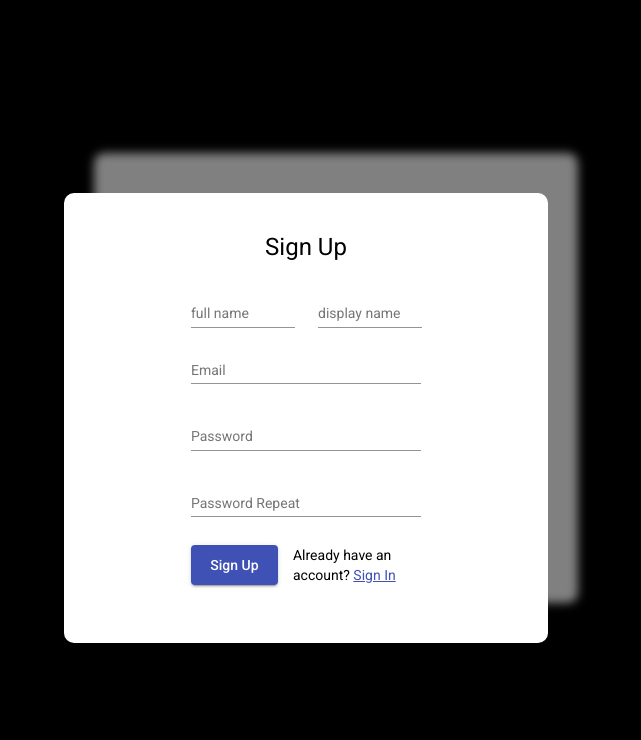
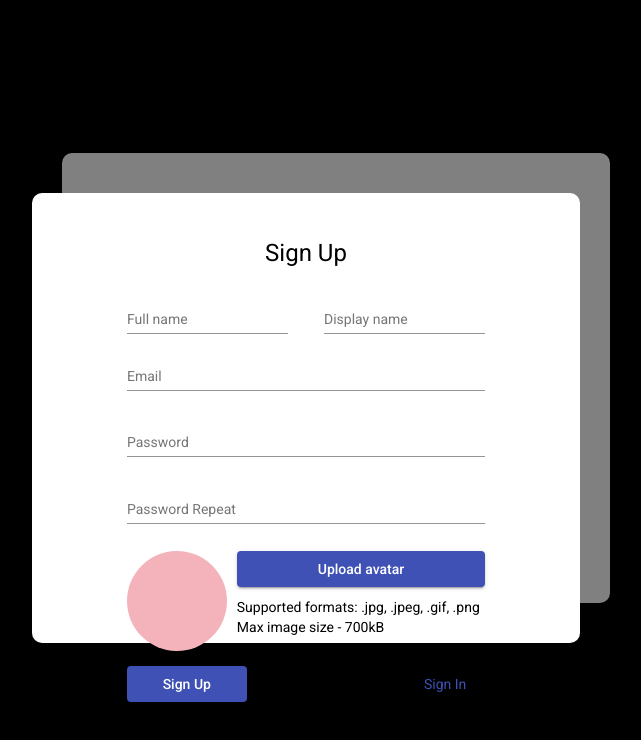
Before and after one commit to nnabse/cloud-frontend, an Angular app: page /signUp in a window 1280 px wide. Shown: the top 740 px of the page, without its empty margins (334-975 px from the left). Built offline with nearby package versions, Linux system fonts and the light colour scheme.

Commit message:
rename auth and auth-form components, some codestyle fixes, add upload avatar elements

```diff
--- a/src/app/app.module.ts
+++ b/src/app/app.module.ts
@@ -7,11 +7,11 @@ import { AppComponent } from './app.component';
 
 import { MaterialModule } from './material/material.module';
 
-import { AuthFormComponent } from '@pages/auth/auth-form/auth-form.component';
-import { AuthComponent } from '@pages/auth/auth/auth.component';
+import { FormComponent } from '@pages/auth/form/form.component';
+import { AuthComponent } from '@pages/auth/auth.component';
 
 @NgModule({
-  declarations: [AppComponent, AuthFormComponent, AuthComponent],
+  declarations: [AppComponent, FormComponent, AuthComponent],
   imports: [BrowserModule, BrowserAnimationsModule, MaterialModule],
   providers: [],
   bootstrap: [AppComponent],
--- a/src/app/pages/auth/auth-form/auth-form.component.html
+++ /dev/null
@@ -1,52 +0,0 @@
-<div class="auth-title">
-  <h1>{{ formFor }}</h1>
-</div>
-<div class="auth-inputs">
-  <form>
-    <div class="signUp-inputs">
-      <mat-form-field *ngIf="formFor === 'Sign Up'" class="signUp-input">
-        <input
-          autocomplete="off"
-          matInput
-          type="text"
-          placeholder="full name"
-        />
-      </mat-form-field>
-      <mat-form-field *ngIf="formFor === 'Sign Up'" class="signUp-input">
-        <input
-          autocomplete="off"
-          matInput
-          type="text"
-          placeholder="display name"
-        />
-      </mat-form-field>
-    </div>
-    <mat-form-field class="form-input">
-      <input autocomplete="off" matInput type="text" placeholder="Email" />
-    </mat-form-field>
-    <mat-form-field class="form-input">
-      <input autocomplete="off" matInput type="text" placeholder="Password" />
-    </mat-form-field>
-    <mat-form-field *ngIf="formFor === 'Sign Up'" class="form-input">
-      <input
-        autocomplete="off"
-        matInput
-        type="text"
-        placeholder="Password Repeat"
-      />
-    </mat-form-field>
-    <div class="form-submit">
-      <button color="primary" mat-raised-button>
-        {{ labels[formFor].btnText }}
-      </button>
-      <div class="form-redirect-link">
-        <span
-          >{{ labels[formFor].redirectText }}
-          <a class="redirect-link-text" href="">
-            {{ labels[formFor].redirectBtnText }}</a
-          >
-        </span>
-      </div>
-    </div>
-  </form>
-</div>
--- a/src/app/pages/auth/auth/auth.component.scss
+++ b/src/app/pages/auth/auth.component.scss
@@ -7,13 +7,13 @@
   .form {
     padding: 0 50px 50px 50px;
     margin-top: 35px;
-    max-width: 30%;
+    max-width: 35%;
     max-height: 50%;
     min-height: 20%;
     width: 100%;
     height: 100%;
     background-color: white;
     border-radius: 10px;
-    box-shadow: 30px -40px 10px grey;
+    box-shadow: 30px -40px grey;
   }
 }
--- /dev/null
+++ b/src/app/pages/auth/form/form.component.html
@@ -0,0 +1,71 @@
+<div class="auth-title">
+  <h1>{{ formFor }}</h1>
+</div>
+<div class="auth-form">
+  <form>
+    <div class="sign-up-inputs">
+      <mat-form-field *ngIf="formFor === 'Sign Up'" class="sign-up-input">
+        <input
+          autocomplete="off"
+          matInput
+          type="text"
+          placeholder="Full name"
+        />
+      </mat-form-field>
+      <mat-form-field *ngIf="formFor === 'Sign Up'" class="sign-up-input">
+        <input
+          autocomplete="off"
+          matInput
+          type="text"
+          placeholder="Display name"
+        />
+      </mat-form-field>
+    </div>
+    <mat-form-field class="form-input">
+      <input autocomplete="off" matInput type="text" placeholder="Email" />
+    </mat-form-field>
+    <mat-form-field class="form-input">
+      <input
+        autocomplete="off"
+        matInput
+        type="password"
+        placeholder="Password"
+      />
+    </mat-form-field>
+    <mat-form-field *ngIf="formFor === 'Sign Up'" class="form-input">
+      <input
+        autocomplete="off"
+        matInput
+        type="password"
+        placeholder="Password Repeat"
+      />
+    </mat-form-field>
+    <div *ngIf="formFor === 'Sign Up'" class="avatar-upload">
+      <div class="avatar-preview">
+        <img src="assets/pink-image.png" />
+      </div>
+      <div class="avatar-upload-button">
+        <button mat-raised-button color="primary">Upload avatar</button>
+        <div class="avatar-upload-requirements">
+          <div class="upload-requirements-text">
+            Supported formats: .jpg, .jpeg, .gif, .png
+          </div>
+          <div class="upload-requirements-text">Max image size - 700kB</div>
+        </div>
+      </div>
+    </div>
+    <div class="form-submit">
+      <button color="primary" mat-raised-button>
+        {{ labels[formFor].btnText }}
+      </button>
+      <div class="form-redirect-link">
+        <span>
+          {{ labels[formFor].redirectText }}
+          <a class="redirect-link-text">
+            {{ labels[formFor].redirectBtnText }}
+          </a>
+        </span>
+      </div>
+    </div>
+  </form>
+</div>
--- a/src/app/pages/auth/auth-form/auth-form.component.scss
+++ b/src/app/pages/auth/form/form.component.scss
@@ -7,26 +7,50 @@
   justify-content: center;
 }
 
-.auth-inputs form {
+.auth-form form {
   display: flex;
   align-items: center;
   flex-direction: column;
-  .signUp-inputs {
-    width: 60%;
+  .sign-up-inputs {
+    width: 80%;
     display: flex;
     justify-content: space-between;
-    .signUp-input {
+    .sign-up-input {
       width: 45%;
     }
   }
 
   .form-input {
-    max-width: 60%;
-    width: 60%;
+    max-width: 80%;
+    width: 100%;
     margin-bottom: 10px;
   }
+  .avatar-upload {
+    width: 80%;
+    margin-bottom: 10px;
+    display: flex;
+    .avatar-preview {
+      padding-right: 10px;
+      img {
+        width: 100px;
+        height: 100px;
+        border-radius: 50%;
+      }
+    }
+    .avatar-upload-button {
+      height: 50%;
+      width: 100%;
+      button {
+        width: 100%;
+      }
+      .avatar-upload-requirements {
+        width: 100%;
+        padding-top: 10px;
+      }
+    }
+  }
   .form-submit {
-    width: 60%;
+    width: 80%;
     display: flex;
     button {
       width: 120px;
--- a/src/app/pages/auth/auth-form/auth-form.component.ts
+++ b/src/app/pages/auth/form/form.component.ts
@@ -2,10 +2,10 @@ import { Component, Input } from '@angular/core';
 
 @Component({
   selector: 'app-auth-form',
-  templateUrl: './auth-form.component.html',
-  styleUrls: ['./auth-form.component.scss'],
+  templateUrl: './form.component.html',
+  styleUrls: ['./form.component.scss'],
 })
-export class AuthFormComponent {
+export class FormComponent {
   @Input() formFor: 'Sign In' | 'Sign Up' = 'Sign In';
 
   labels = {
```
Also changed, not shown: src/app/pages/auth/auth.component.html (renamed from src/app/pages/auth/auth/auth.component.html), src/app/pages/auth/auth.component.ts (renamed from src/app/pages/auth/auth/auth.component.ts), src/assets/pink-image.png (added).
